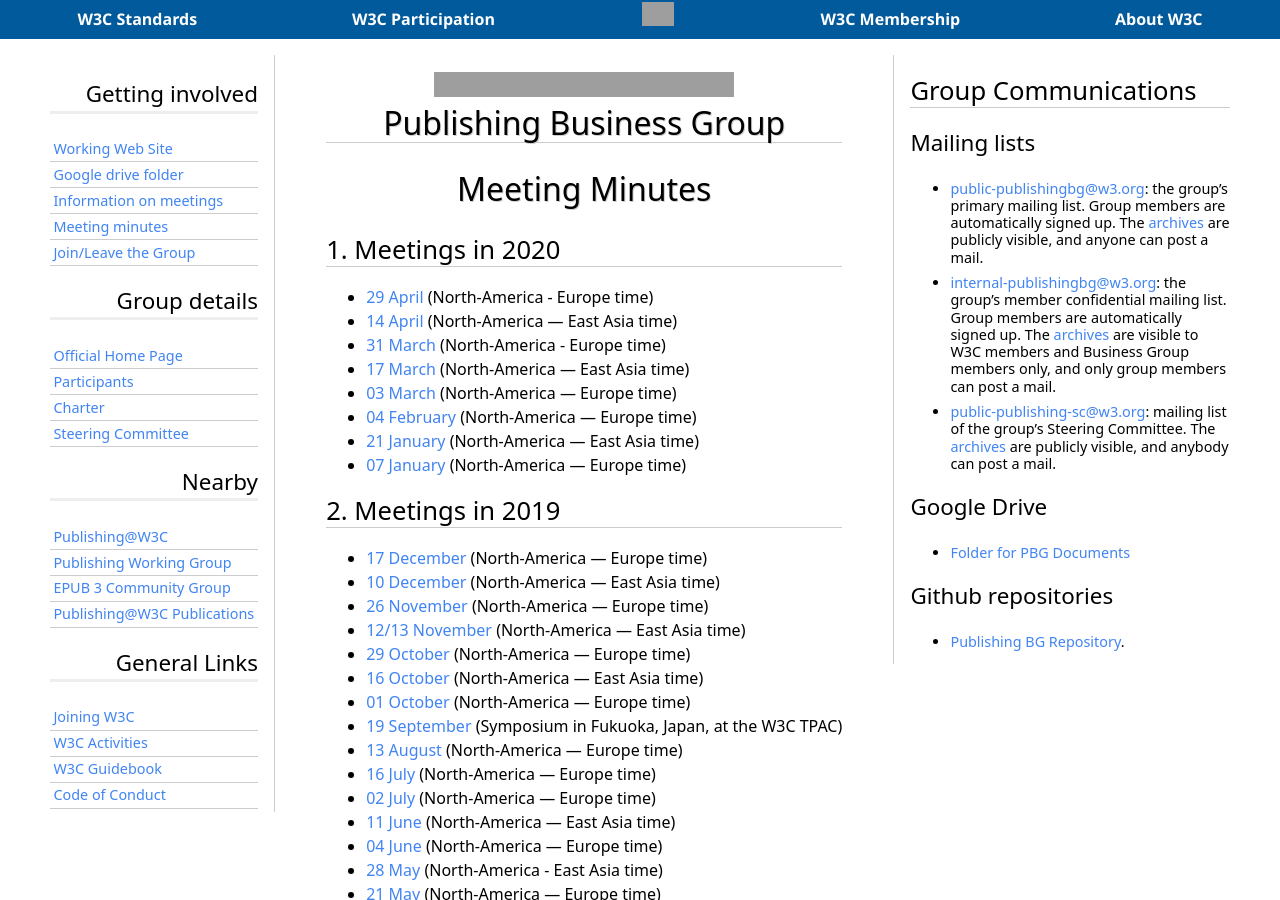
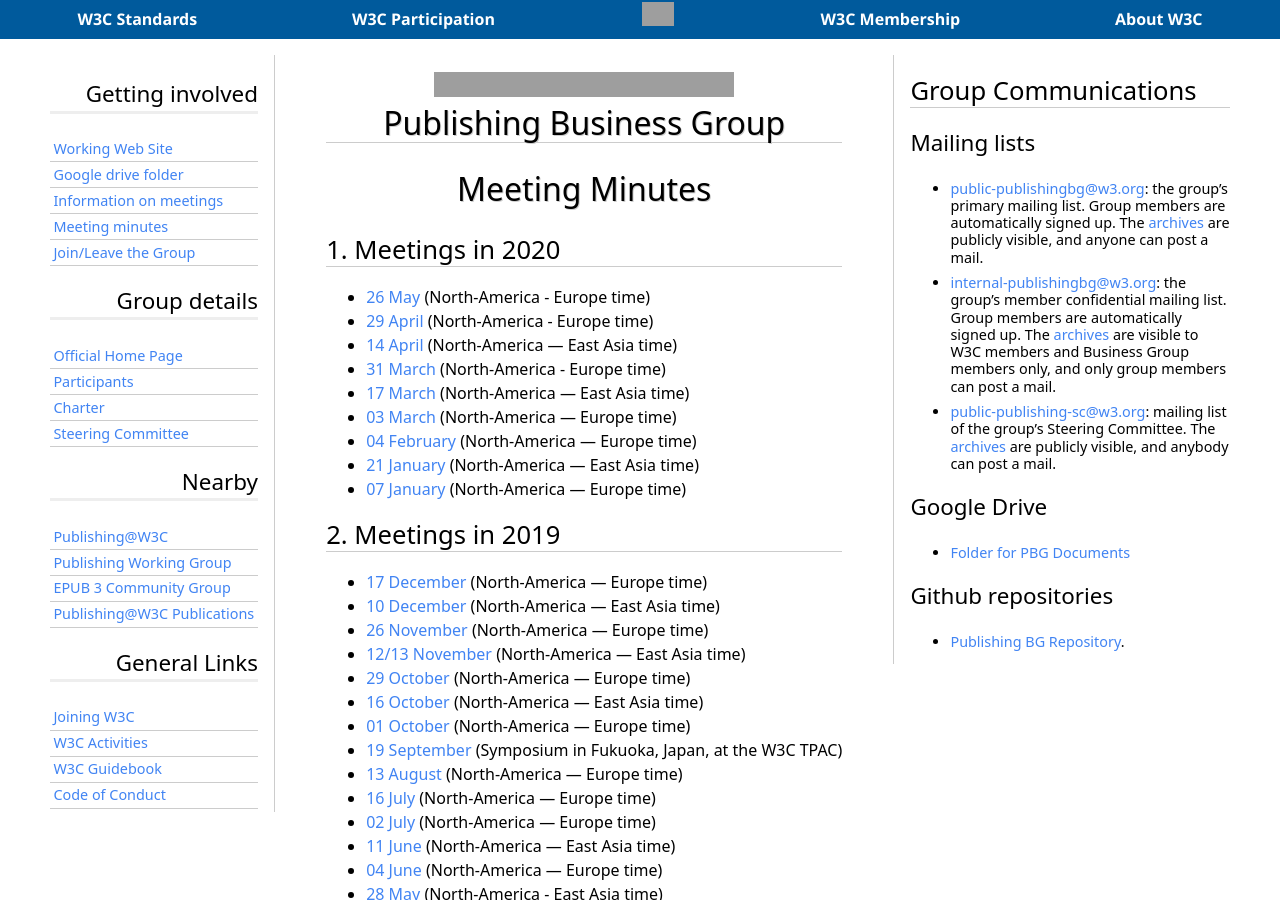
Before and after one commit to w3c/publ-bg, a Jekyll site: the page built from Meetings/Minutes/index.md, in a window 1280 px wide and 900 px high. Built offline with Jekyll 4.4.1, drawn with Linux system fonts in a browser that asks for light colours; some web fonts are replaced; our own code applies the rules of GitHub Pages for plain Markdown files; grey boxes are pictures that could not be loaded.

Commit message:
Added reference to the minutes

```diff
--- a/Meetings/Minutes/index.md
+++ b/Meetings/Minutes/index.md
@@ -6,6 +6,7 @@ layout: default
 
 ## Meetings in 2020
 
+* [26 May](https://www.w3.org/2020/05/26-pbg-minutes.html) (North-America - Europe time)
 * [29 April](https://www.w3.org/2020/04/28-pbg-minutes.html) (North-America - Europe time)
 * [14 April](https://www.w3.org/2020/04/14-pbg-minutes.html) (North-America — East Asia time)
 * [31 March](https://www.w3.org/2020/03/31-pbg-minutes.html) (North-America - Europe time)
```
